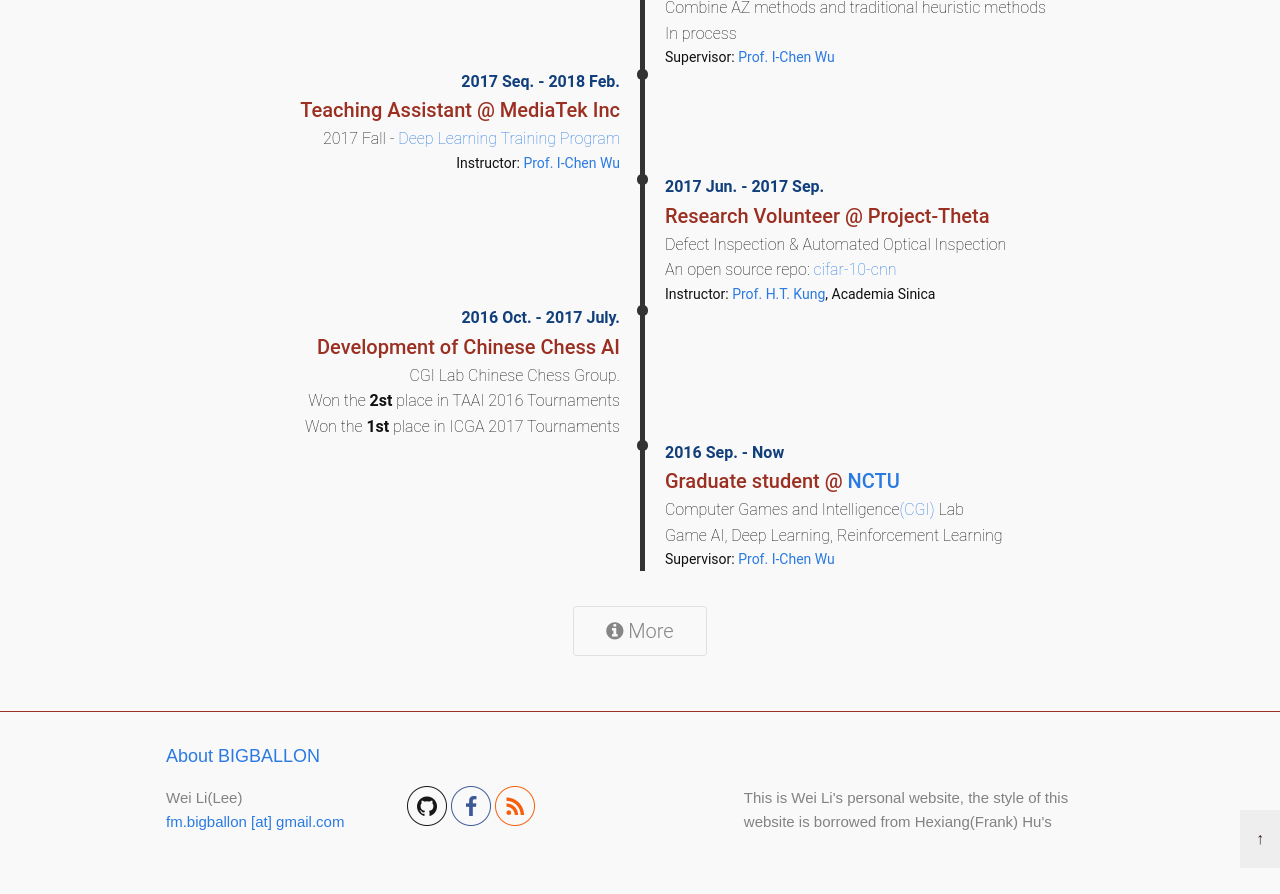
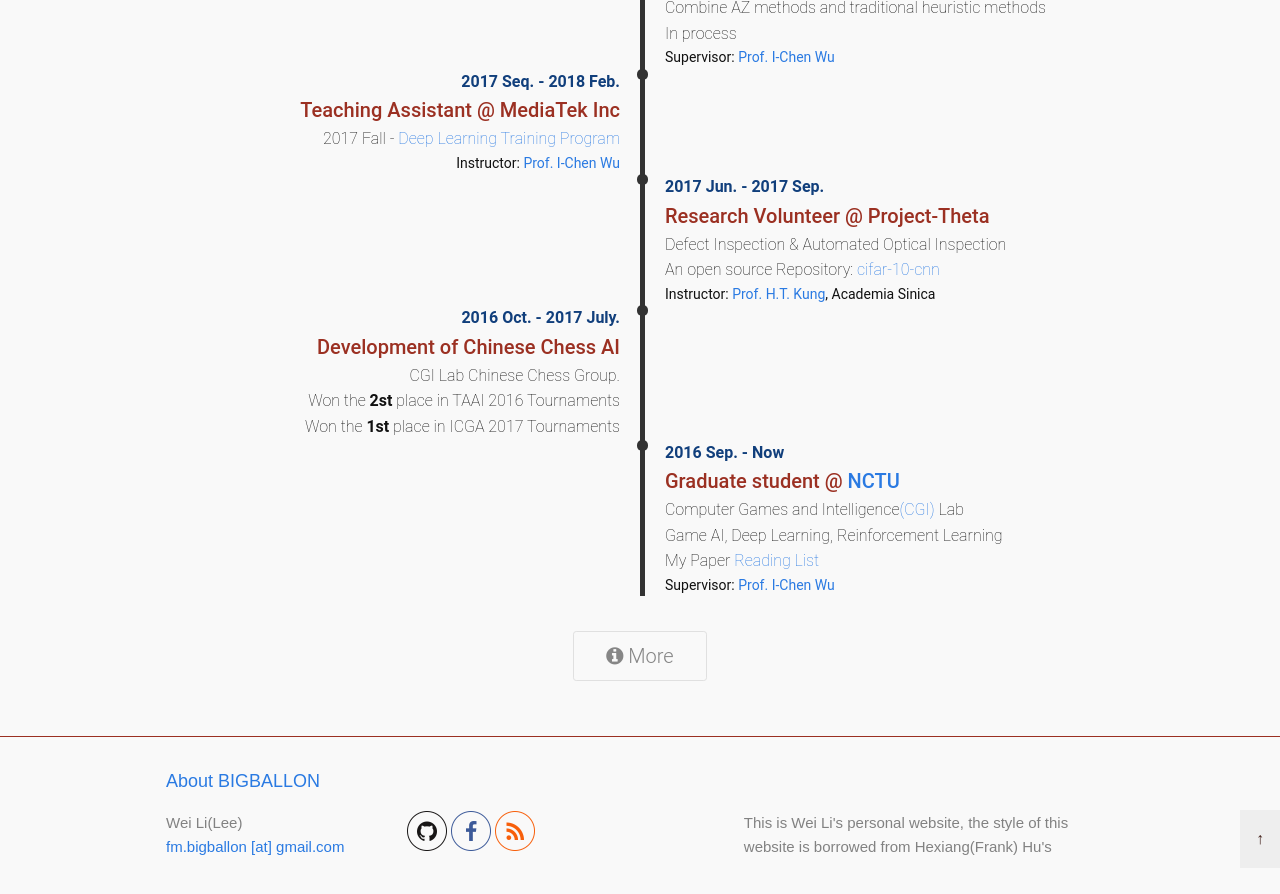
Before and after one commit to BIGBALLON/bigballon.github.io, a Jekyll site: the page built from index.html, in a window 1280 px wide and 900 px high, scrolled down 818 px. Shown: the top 894 px of the window. Built offline with Jekyll 4.4.1, drawn with Linux system fonts in a browser that asks for light colours.

Commit message:
update paper reading list

```diff
--- a/_data/experiences.yml
+++ b/_data/experiences.yml
@@ -21,7 +21,7 @@
   brief: true
 - date:  "2017 Jun. - 2017 Sep."
   title: "Research Volunteer @ Project-Theta"
-  desc:  "Defect Inspection & Automated Optical Inspection</br>An open source repo: <a href='https://github.com/BIGBALLON/cifar-10-cnn'>cifar-10-cnn</a>"
+  desc:  "Defect Inspection & Automated Optical Inspection</br>An open source Repository: <a href='https://github.com/BIGBALLON/cifar-10-cnn'>cifar-10-cnn</a>"
   brief: true
   host:
     name: "<a href='https://www.eecs.harvard.edu/htk/'>Prof. H.T. Kung</a>, Academia Sinica"
@@ -33,7 +33,7 @@
   host:  false
 - date:  "2016 Sep. - Now"
   title: "Graduate student @ <a href='http://www.nctu.edu.tw/'>NCTU</a>"
-  desc:  "Computer Games and Intelligence<a href='http://www.aigames.nctu.edu.tw/'>(CGI)</a> Lab</br>Game AI, Deep Learning, Reinforcement Learning"
+  desc:  "Computer Games and Intelligence<a href='http://www.aigames.nctu.edu.tw/'>(CGI)</a> Lab</br>Game AI, Deep Learning, Reinforcement Learning</br>My Paper <a href='https://github.com/BIGBALLON/Paper_List/blob/master/README.md'>Reading List</a>"
   host:
     name: "<a href='http://aigames.nctu.edu.tw/~icwu/'>Prof. I-Chen Wu</a>"
     role: "Supervisor"
```
